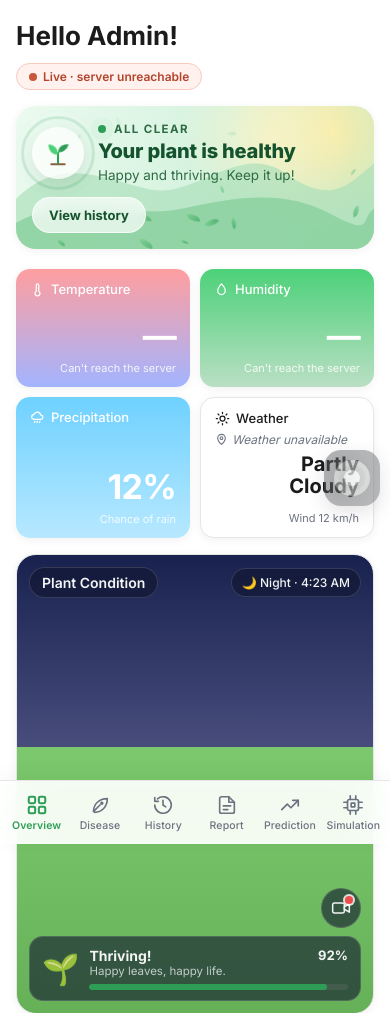
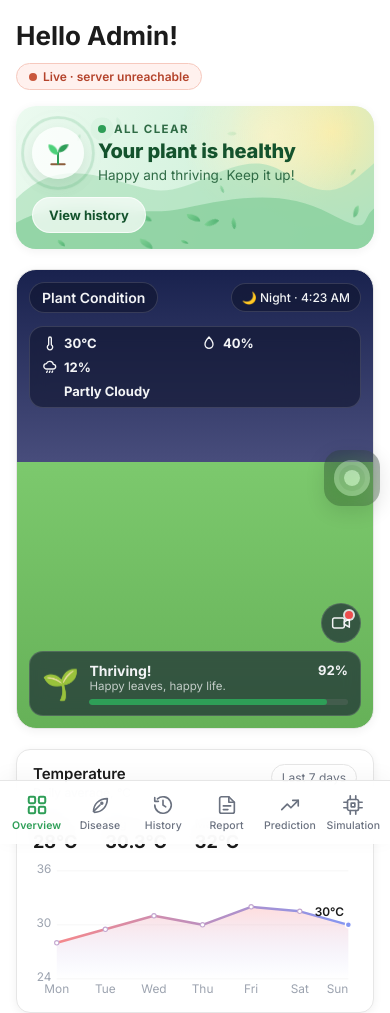
Before and after one commit to roogue/mc-lovin-no-kfc, a website: page Frontend/index.html in a window 390 px wide. Shown: the top 1013 px of the page. Drawn offline with nearby package versions, Linux system fonts and the light colour scheme; no server answers.

Commit message:
Fold stat readings into the plant card for a simpler mobile dashboard
Mirrors temperature/humidity/precipitation/weather into reading chips
on the plant card and hides the separate stat grid on phones, restyles
the chart for legibility, and trims the daily updates table to 3 days.

```diff
--- a/Frontend/index.html
+++ b/Frontend/index.html
@@ -244,6 +244,33 @@
 						<h2 class="plant-title glass">Plant Condition</h2>
 						<span class="time-chip glass" id="time-chip">☀️ Day</span>
 						<div class="effect-chips" id="effect-chips" aria-live="polite"></div>
+					</div>
+
+					<!-- Mobile only: mirrors the 4 stat cards so readings live on the plant itself (see style.css @media max-width:720px) -->
+					<div class="plant-readings glass" id="plant-readings" aria-label="Current readings">
+						<span class="reading" id="reading-temp">
+							<svg viewBox="0 0 24 24" aria-hidden="true">
+								<path d="M14 14.8V5a2 2 0 0 0-4 0v9.8a4 4 0 1 0 4 0z" />
+							</svg>
+							<strong id="temp-chip-value">30°C</strong>
+						</span>
+						<span class="reading" id="reading-humidity">
+							<svg viewBox="0 0 24 24" aria-hidden="true">
+								<path d="M12 3s6 6.5 6 11a6 6 0 0 1-12 0c0-4.5 6-11 6-11z" />
+							</svg>
+							<strong id="humidity-chip-value">40%</strong>
+						</span>
+						<span class="reading" id="reading-precip">
+							<svg viewBox="0 0 24 24" aria-hidden="true">
+								<path d="M7 15a4 4 0 0 1-.5-8A5.5 5.5 0 0 1 17 8a3.5 3.5 0 0 1 0 7z" />
+								<path d="M8 18l-1 2M12 18l-1 2M16 18l-1 2" />
+							</svg>
+							<strong id="precip-chip-value">12%</strong>
+						</span>
+						<span class="reading" id="reading-weather">
+							<span class="reading-weather-icon" id="weather-chip-icon" aria-hidden="true"></span>
+							<strong id="weather-chip-text">Partly Cloudy</strong>
+						</span>
 					</div>
 
 					<div class="plant-bottom">
--- a/Frontend/sensors.js
+++ b/Frontend/sensors.js
@@ -31,6 +31,9 @@
     tempSub: document.getElementById('temp-sub'),
     humValue: document.getElementById('humidity-value'),
     humSub: document.getElementById('humidity-sub'),
+    // Mobile: mirrors onto the plant card's reading chips (see .plant-readings)
+    tempChip: document.getElementById('temp-chip-value'),
+    humChip: document.getElementById('humidity-chip-value'),
   };
 
   const clamp = (x, lo, hi) => Math.min(hi, Math.max(lo, x));
@@ -66,6 +69,8 @@
       els.humValue.textContent = `${Math.round(h)}%`;
       els.humSub.textContent = `Dew point ${dewPoint(t, h).toFixed(1)}°C`;
     }
+    if (els.tempChip) els.tempChip.textContent = `${Math.round(t)}°C`;
+    if (els.humChip) els.humChip.textContent = `${Math.round(h)}%`;
 
     const detail = { temperature: t, humidity: h, demo };
     if (Number.isFinite(Number(pressure))) detail.pressure = Number(pressure);
--- a/Frontend/style.css
+++ b/Frontend/style.css
@@ -1106,6 +1106,44 @@ svg {
   display: none;
 }
 
+/* Mobile-only strip mirroring the 4 stat cards onto the plant card itself; see @media (max-width: 720px) */
+.plant-readings {
+  display: none;
+}
+
+.reading {
+  display: flex;
+  align-items: center;
+  gap: 6px;
+  min-width: 0;
+}
+
+.reading svg,
+.reading-weather-icon {
+  width: 16px;
+  height: 16px;
+  flex-shrink: 0;
+  fill: none;
+  stroke: currentColor;
+  stroke-width: 2;
+  stroke-linecap: round;
+  stroke-linejoin: round;
+}
+
+.reading-weather-icon img {
+  display: block;
+  width: 18px;
+  height: 18px;
+  object-fit: contain;
+}
+
+.reading strong {
+  overflow: hidden;
+  text-overflow: ellipsis;
+  white-space: nowrap;
+  font-weight: 700;
+}
+
 .effect-chip {
   padding: 4px 10px;
   border-radius: 999px;
@@ -2209,33 +2247,58 @@ svg {
     align-items: stretch;
   }
 
-  /* ----- Stat cards: compact 2 × 2 ----- */
+  /* ----- Stat cards: now folded into the plant card below, see .plant-readings ----- */
   .cards {
-    grid-template-columns: repeat(2, minmax(0, 1fr));
-    gap: 10px;
-    margin-bottom: 16px;
-  }
-
-  .stat-card {
-    min-height: 118px;
-    padding: 12px 14px;
-  }
-
-  .stat-value {
-    font-size: 34px;
-  }
-
-  .stat-sub {
-    font-size: 11px;
+    display: none;
   }
 
   .weather-body {
     gap: 6px;
   }
 
+  /* ----- Readings mirrored onto the plant card ----- */
+  .plant-readings {
+    position: absolute;
+    top: 56px;
+    left: 12px;
+    right: 12px;
+    display: flex;
+    flex-wrap: wrap;
+    gap: 8px 12px;
+    padding: 8px 12px;
+    border-radius: 14px;
+  }
+
+  .reading {
+    flex: 1 1 calc(50% - 6px);
+    font-size: 13px;
+    font-weight: 600;
+  }
+
+  #reading-weather {
+    flex-basis: 100%;
+  }
+
+  /* ----- Chart: fewer gridlines, bigger labels, thicker line ----- */
+  .chart-card {
+    padding: 14px 16px;
+  }
+
+  .chart-card .grid line:nth-child(2n) {
+    display: none;
+  }
+
+  .chart-card g.axis-label[text-anchor="end"] text:nth-child(2n) {
+    display: none;
+  }
+
   .chart .axis-label,
   .chart .value-label {
-    font-size: 20px;
+    font-size: 22px;
+  }
+
+  .chart polyline {
+    stroke-width: 4.5;
   }
 
   /* ----- Latest updates: one small card per day instead of a wide table ----- */
@@ -2266,6 +2329,11 @@ svg {
 
   .daily-table tbody tr:last-child {
     border-bottom: 0;
+  }
+
+  /* Show only the 3 most recent days (rows are newest-first); full history via "View reports" */
+  .daily-table tbody tr:nth-child(n + 4) {
+    display: none;
   }
 
   .daily-table tbody tr:hover {
--- a/Frontend/weather.js
+++ b/Frontend/weather.js
@@ -23,6 +23,10 @@
     sub: document.getElementById('weather-sub'),
     precipValue: document.getElementById('precip-value'),
     precipSub: document.getElementById('precip-sub'),
+    // Mobile: mirrors onto the plant card's reading chips (see .plant-readings)
+    precipChip: document.getElementById('precip-chip-value'),
+    weatherChipText: document.getElementById('weather-chip-text'),
+    weatherChipIcon: document.getElementById('weather-chip-icon'),
   };
   if (!els.text) return;
 
@@ -77,6 +81,7 @@
       sub += ` · ${amount.toFixed(inches ? 2 : 1)} ${inches ? 'in' : 'mm'} last hour`;
     }
     els.precipSub.textContent = sub;
+    if (els.precipChip) els.precipChip.textContent = `${Math.round(percent)}%`;
   }
 
   /* ---------------- Rendering ---------------- */
@@ -89,8 +94,10 @@
     // If the API's icon fails to load, fall back to the matching one from our map
     img.onerror = () => { if (img.src !== iconFor(kind, night)) img.src = iconFor(kind, night); };
     els.icon.replaceChildren(img);
+    if (els.weatherChipIcon) els.weatherChipIcon.replaceChildren(img.cloneNode());
 
     els.text.textContent = text;
+    if (els.weatherChipText) els.weatherChipText.textContent = text;
     els.sub.textContent = Number.isFinite(windKmh)
       ? `Wind ${Math.round(IMPERIAL ? windKmh / 1.609 : windKmh)} ${IMPERIAL ? 'mph' : 'km/h'}`
       : '';
```
